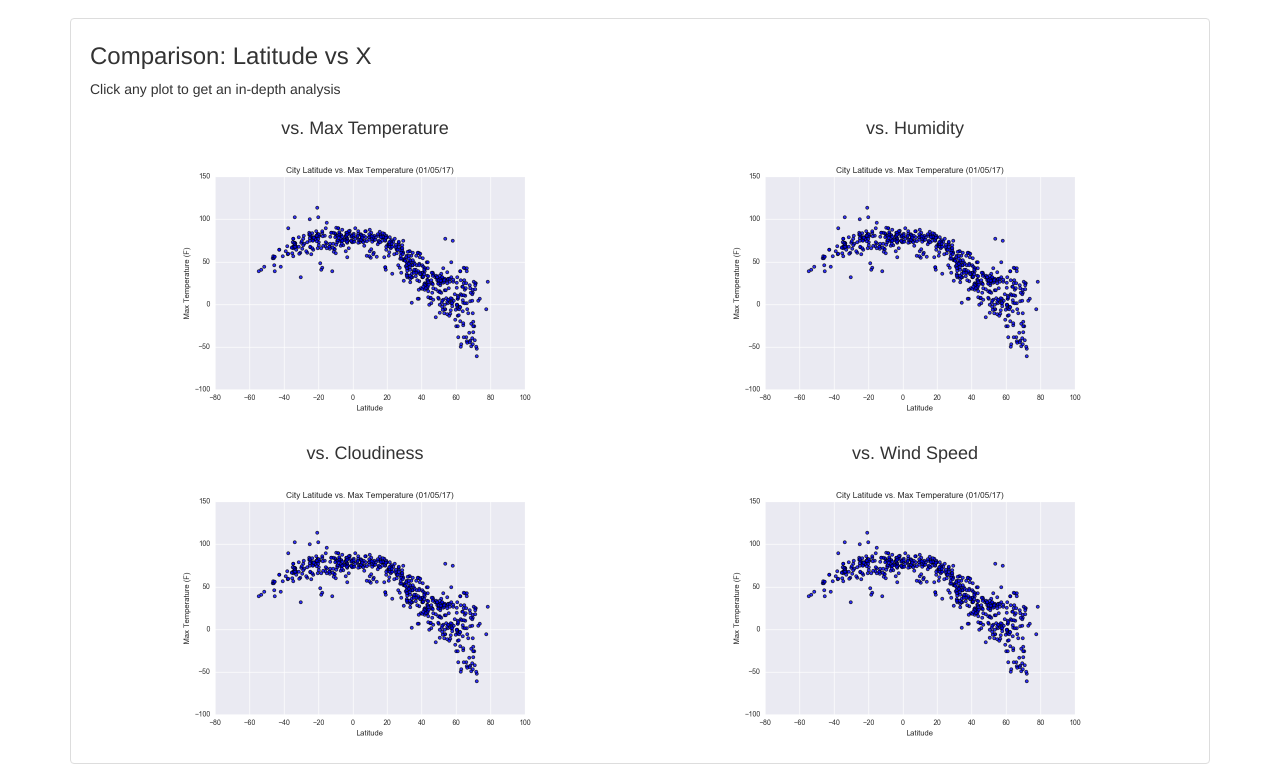
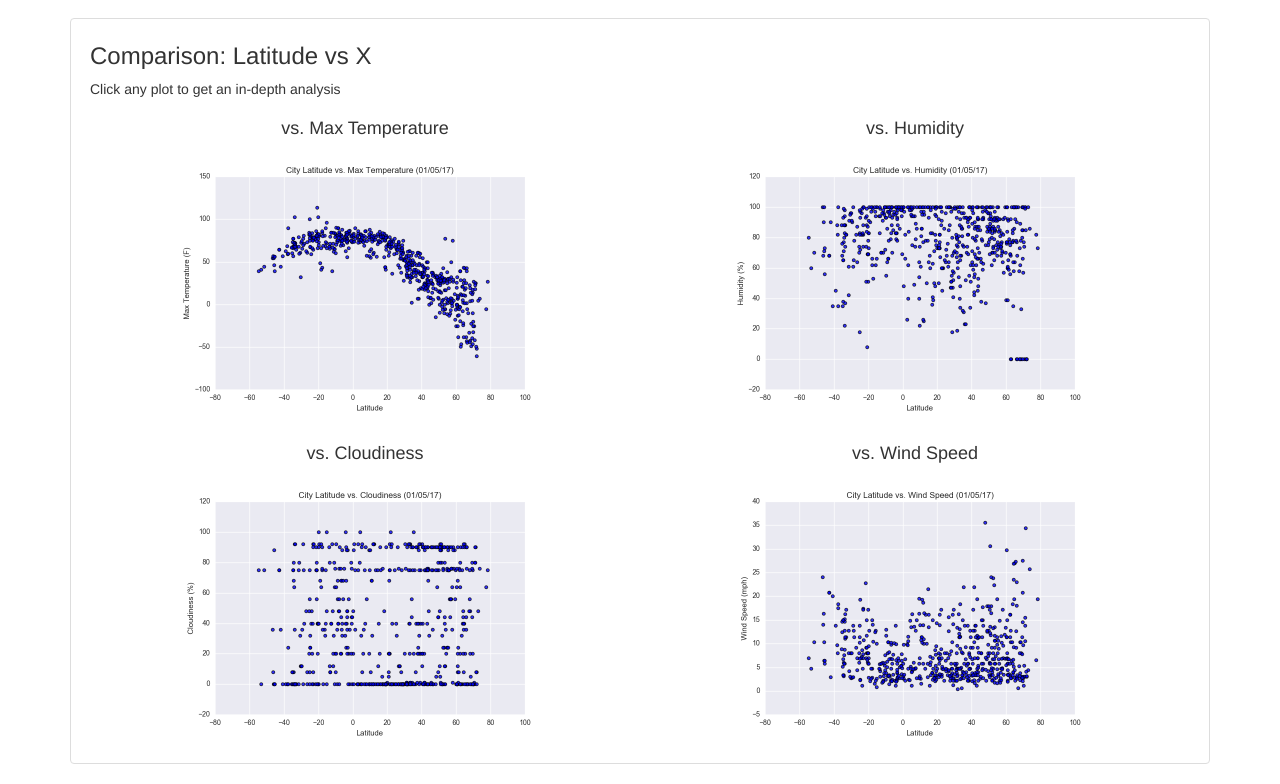
Before and after one commit to bininglu/bininglu.latitude.io, a plain HTML site: page comparison_BL.html in a window 1280 px wide. Shown: the part 54-838 px from the top of the page. Drawn offline with nearby package versions, Linux system fonts and the light colour scheme.

Commit message:
Update comparison_BL.html

```diff
--- a/comparison_BL.html
+++ b/comparison_BL.html
@@ -55,13 +55,13 @@
                 <p class="text-center"><img src="./Resources/assets/images/Fig1.png" alt="..." width="400"></p></div>
                 <div class="col-md-6 col-sm-12">
                 <h4 class="text-center">vs. Humidity</h4>
-                <p class="text-center"><img src="./Resources/assets/images/Fig1.png" alt="..." width="400"></p></div>
+                <p class="text-center"><img src="./Resources/assets/images/Fig2.png" alt="..." width="400"></p></div>
                 <div class="col-md-6 col-sm-12">
                 <h4 class="text-center">vs. Cloudiness</h4>
-                <p class="text-center"><img src="./Resources/assets/images/Fig1.png" alt="..." width="400"></p></div>
+                <p class="text-center"><img src="./Resources/assets/images/Fig3.png" alt="..." width="400"></p></div>
                 <div class="col-md-6 col-sm-12">
                 <h4 class="text-center">vs. Wind Speed</h4>
-                <p class="text-center"><img src="./Resources/assets/images/Fig1.png" alt="..." width="400"></p></div>
+                <p class="text-center"><img src="./Resources/assets/images/Fig4.png" alt="..." width="400"></p></div>
               </div>
         </p>
         </div>
```
